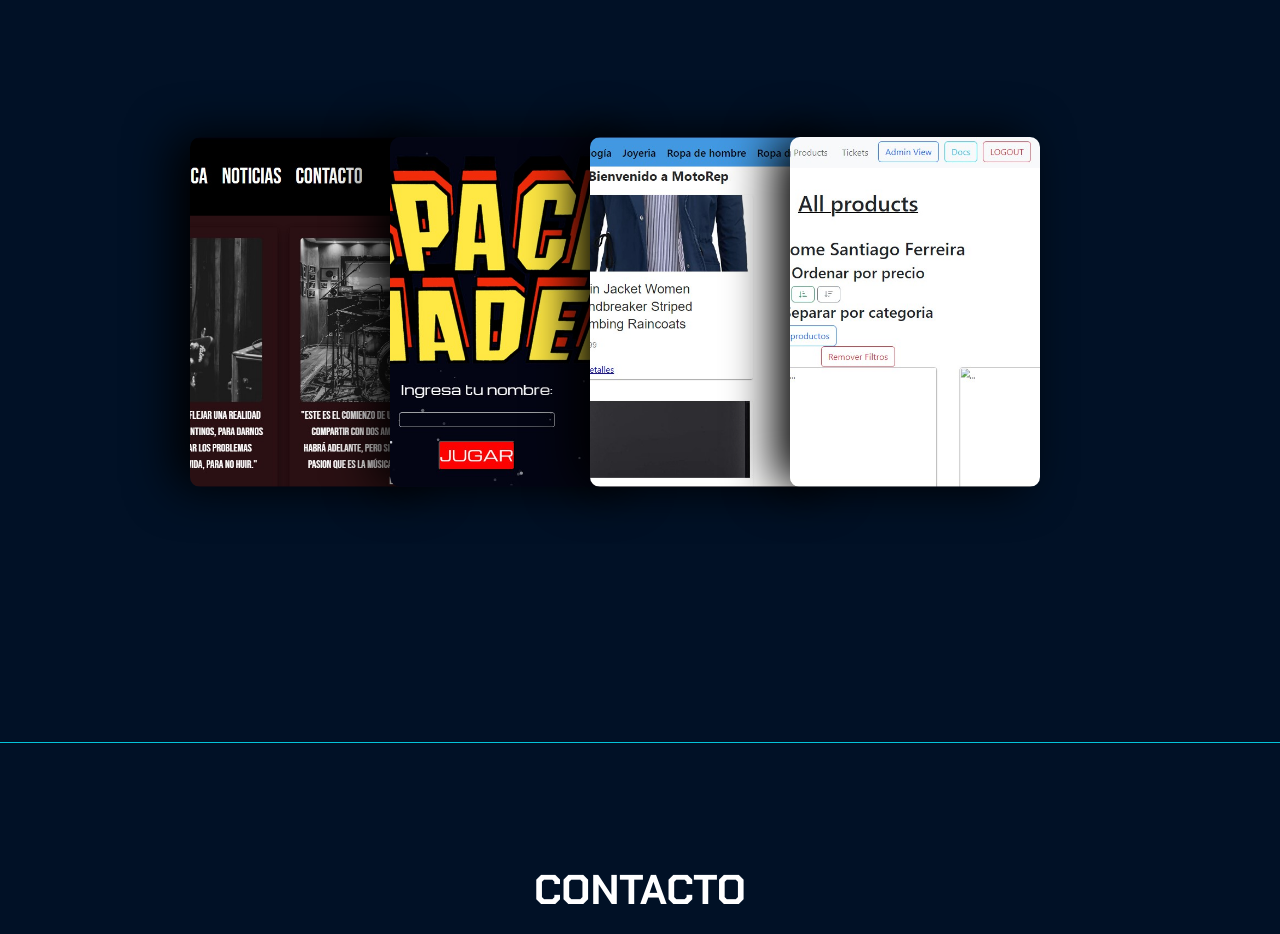
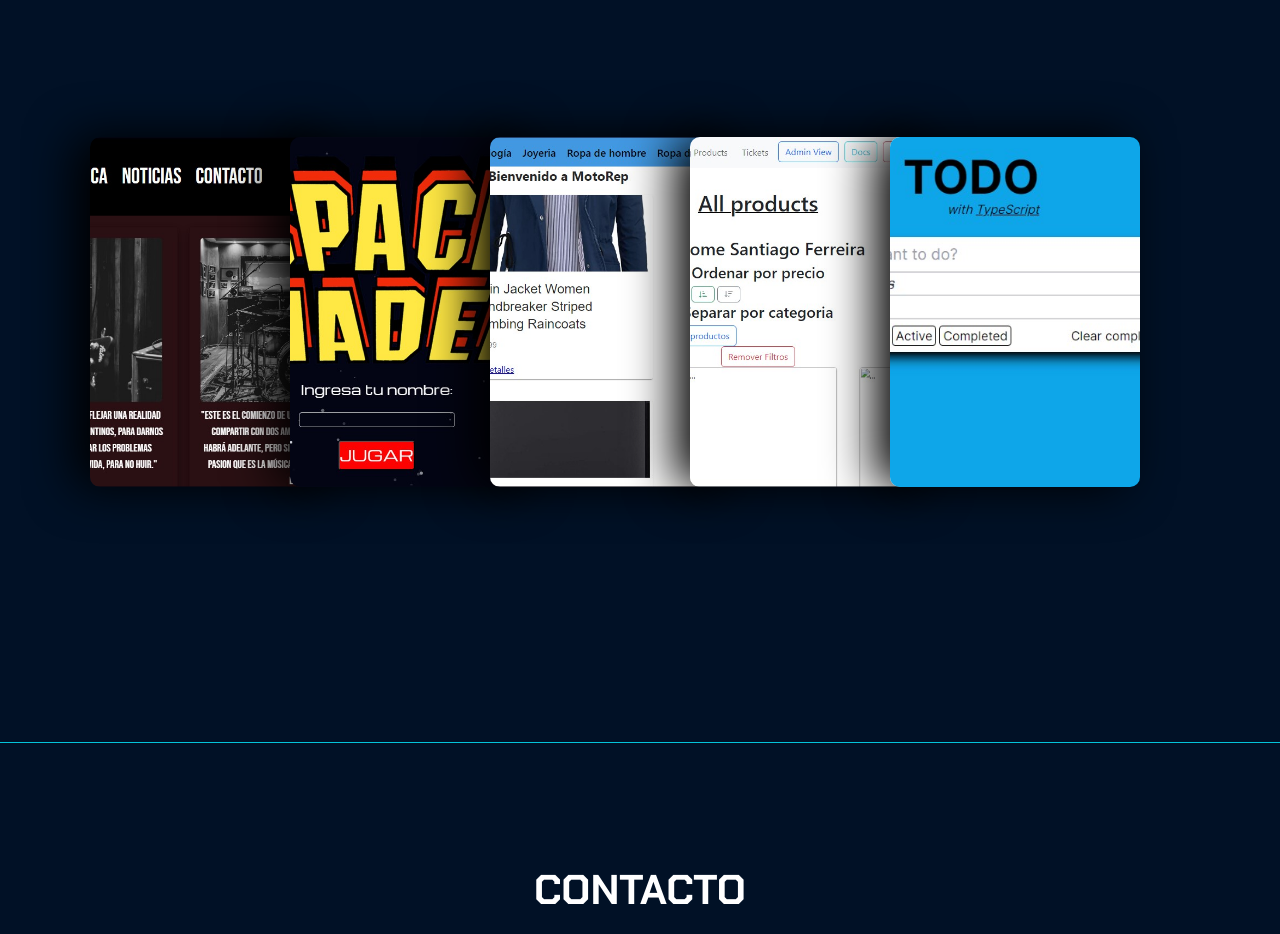
Before and after one commit to Santif028/portfolio-2.0, a React (Vite) app: page / in a window 1280 px wide. Shown: the part 1800-2734 px from the top of the page. Built offline with nearby package versions, Linux system fonts and the light colour scheme.

Commit message:
adicion de nuevo proyecto

```diff
--- a/src/components/Projects/ProjectsData.js
+++ b/src/components/Projects/ProjectsData.js
@@ -6,6 +6,8 @@ import reactJs from "../../images/motorep.jpg";
 import reactJsFull from "../../images/motorepfull.jpg";
 import expressJs from "../../images/expressjs.jpg";
 import expressJsFull from "../../images/expressjsfull.jpg";
+import todoNext from "../../images/todonext.jpg";
+import todoNextFull from "../../images/todonextfull.jpg";
 
 const projectsData = [
     {
@@ -48,6 +50,17 @@ const projectsData = [
         image: expressJs,
         imageFull: expressJsFull,
     },
+    {
+        id: 5,
+        title: "Todo Next Crud Typescript",
+        year: 2023,
+        tags: ["Next.js", "Node.js", "Prisma", "Typescript", "SQLite", "Tailwind"],
+        githubLink: "https://github.com/Santif028/Todo-Typescript",
+        /* deployLink: "No Disponible/Not Available", */
+        image: todoNext,
+        imageFull: todoNextFull,
+    },
+
 ];
 
 export default projectsData;
--- a/src/main.jsx
+++ b/src/main.jsx
@@ -33,6 +33,7 @@ i18n.init({
           'Space Invaders based game': 'Segundo proyecto final que terminé para el curso de desarrollo Full-Stack de Coderhouse a finales de septiembre 2022. Este proyecto es una interpretación mía de Space Invaders echa en Javascript puro, donde utilizo manipulación de DOM, clases, operadores lógicos, ciclos for, y también particlesJS para lograr el fondo.',
           'React.js Ecommerce': 'Tercer proyecto final que terminé para el curso de desarrollo Full-Stack de Coderhouse a finales de noviembre 2022. Frontend diseñado en React.js para un ecommerce, con base de datos montada en Firebase, utilice Sweet Alert 2 y Material UI para llegar al resultado final.',
           'Express.js Ecommerce Backend': 'Último proyecto final que terminé para el curso de desarrollo Full-Stack de Coderhouse en agosto 2023. API Rest realizada para un ECommerce con Express.js, donde hago uso de Passport, Mongoose, Handlebars para el server side rendering, Bcrypt, Faker, Stripe para la pasarela de pago y Swagger para documentar mi API.',
+          'Todo Next Crud Typescript': 'Proyecto independiente realizado en octubre 2023, donde utilice Next.js 13 y Typescript. Opte por tailwind para diseñar los estilos del proyecto y prisma ORM con SQLite para manejar la base de datos, donde tengo mi logica de CRUD.'
         },
         formName: 'Nombre',
         formEmail: 'Correo electrónico',
@@ -69,7 +70,8 @@ i18n.init({
           "Nocaut": "First final project I completed for the Coderhouse Full-Stack development course in late June 2022. It is a website with 5 HTML pages, a contact form, where I used SASS to compile my CSS and Bootstrap to achieve the navbar. Also considered my first project.",
           "Space Invaders based game": "Second final project I completed for the Coderhouse Full-Stack development course in late September 2022. This project is my interpretation of Space Invaders made in pure Javascript, where I use DOM manipulation, classes, logical operators, FOR loops, and also particlesJS to achieve the background.",
           "React.js Ecommerce": "Third final project I completed for the Coderhouse Full-Stack development course in late November 2022. Frontend designed in React.js for an ecommerce, with a database hosted on Firebase, I used Sweet Alert 2 and Material UI to achieve the final result.",
-          "Express.js Ecommerce Backend": "Last final project I completed for the Coderhouse Full-Stack development course in August 2023. Rest API made for an ECommerce with Express.js, where I use Passport, Mongoose, Handlebars for server-side rendering, Bcrypt, Faker, Stripe for payment gateway, and Swagger to document my API."
+          "Express.js Ecommerce Backend": "Last final project I completed for the Coderhouse Full-Stack development course in August 2023. Rest API made for an ECommerce with Express.js, where I use Passport, Mongoose, Handlebars for server-side rendering, Bcrypt, Faker, Stripe for payment gateway, and Swagger to document my API.",
+          'Todo Next Crud Typescript': 'Independent project carried out in October 2023, where I used Next.js 13 and Typescript. I opted for Tailwind to design the project styles and Prisma ORM with SQLite to handle the database, where I have my CRUD logic.'
         },
         formName: 'Name',
         formEmail: 'E-Mail',
```
Also changed, not shown: src/images/todonext.jpg (added), src/images/todonextfull.jpg (added).
